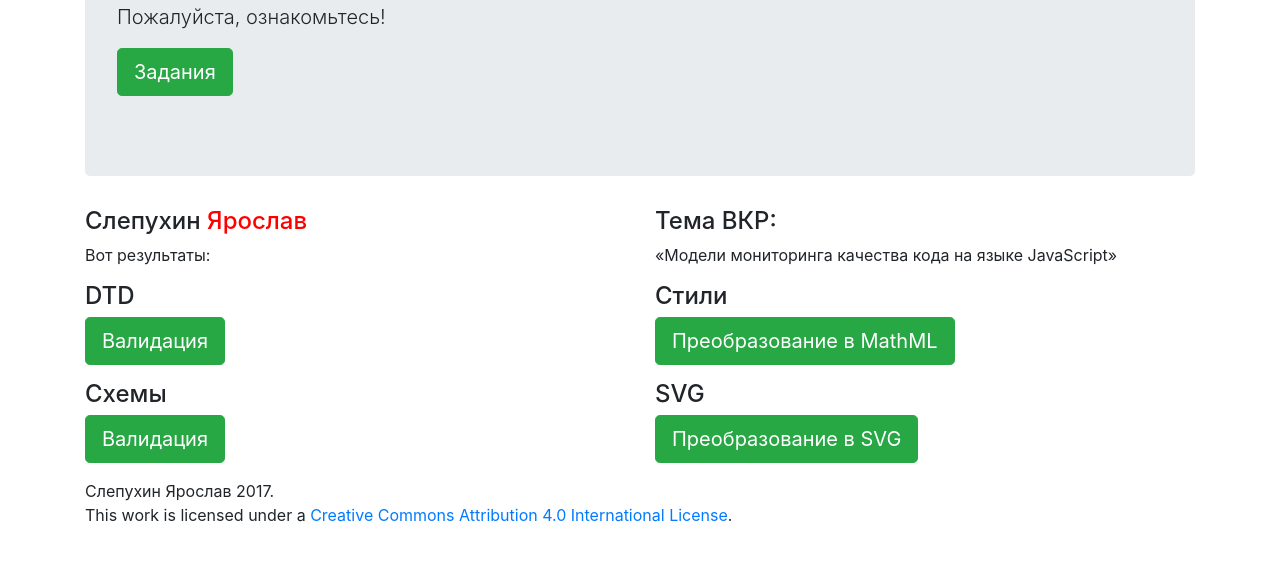
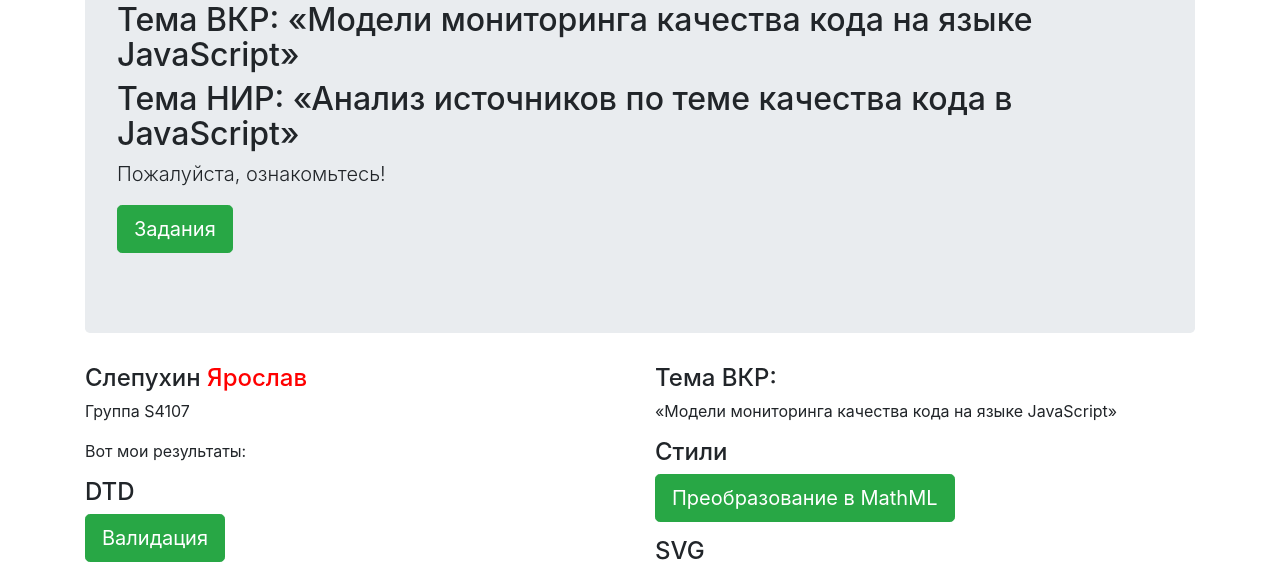
Before and after one commit to Yaritos/heroku, a website built with webpack: page public/index.html in a window 1280 px wide. Shown: the part 209-778 px from the top of the page. Built offline with nearby package versions, Linux system fonts and the light colour scheme; files whose address does not match are found by name.

Commit message:
добавил темы НИР и ВКР

```diff
--- a/public/index.html
+++ b/public/index.html
@@ -38,6 +38,8 @@
 
       <div class="jumbotron">
         <h1 class="display-3">Здесь результаты</h1>
+        <h2 class="display-6 mytitle">Тема ВКР: «Модели мониторинга качества кода на языке JavaScript»</h2>
+        <h2 class="display-6 mytitle">Тема НИР: «Анализ источников по теме качества кода в JavaScript»</h2>
         <p class="lead">Пожалуйста, ознакомьтесь!</p>
         <p><a class="btn btn-lg btn-success" target="_blank" href="https://github.com/GossJS/" role="button">Задания</a></p>
       </div>
@@ -45,7 +47,8 @@
       <div class="row marketing">
         <div class="col">
           <h4 class="my" id="author" title="GossJS">Слепухин <span>Ярослав</span></h4>
-          <p>Вот результаты:</p>
+          <p>Группа S4107</p>
+          <p>Вот мои результаты:</p>
 
           <h4>DTD</h4>
           <p><a class="btn btn-lg btn-success" target="_blank" href="https://github.com/GossJS/15092017-Yaritos" role="button">Валидация</a></p>
@@ -70,7 +73,7 @@
       </div>
 
       <footer class="footer">
-      </a>Слепухин Ярослав 2017.<br />This work is licensed under a <a rel="license" href="http://creativecommons.org/licenses/by/4.0/">Creative Commons Attribution 4.0 International License</a>.
+        </p>Слепухин Ярослав 2017.<br>This work is licensed under a <a rel="license" href="http://creativecommons.org/licenses/by/4.0/">Creative Commons Attribution 4.0 International License</p>.
       </footer>
 
     </div>
```
